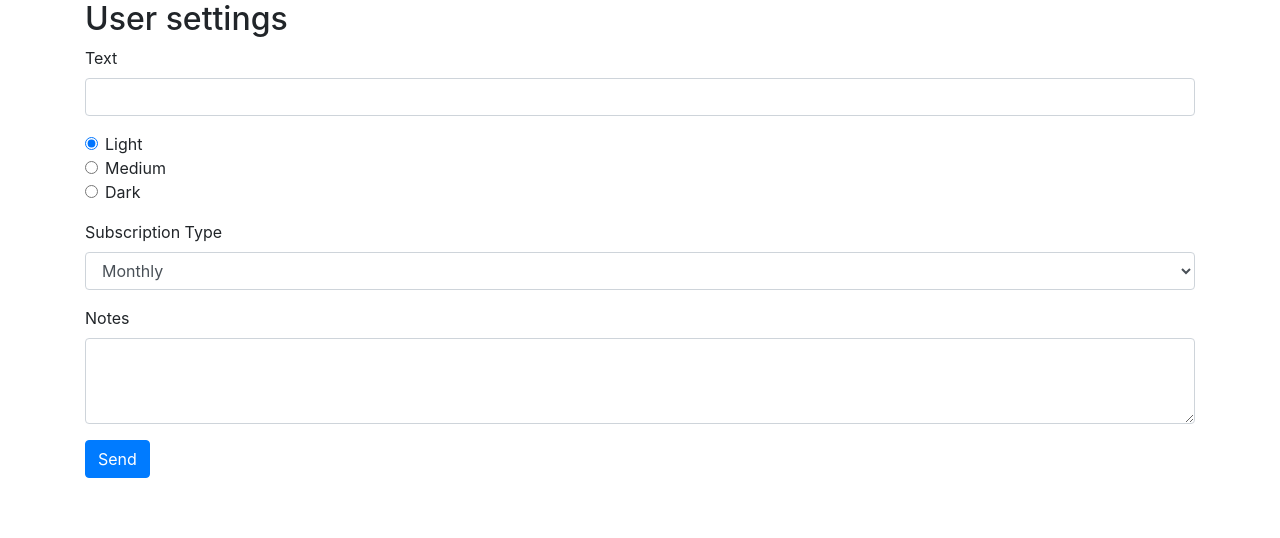
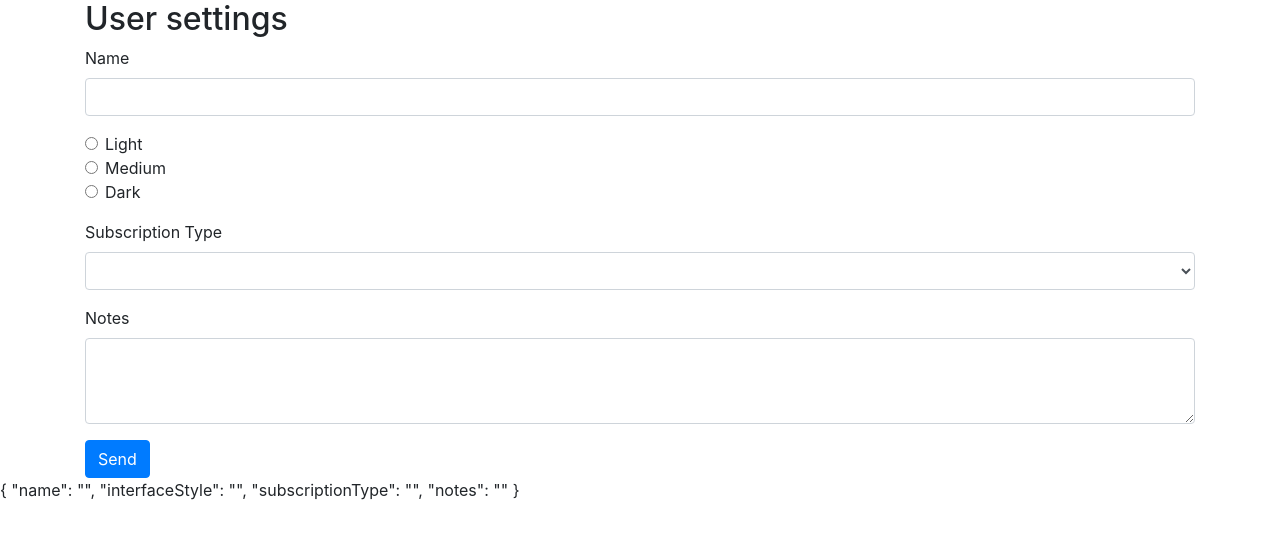
Before and after one commit to HelibertoArias/ps-demo, an Angular app: page / in a window 1280 px wide. Shown: the top 538 px of the page. Built offline with nearby package versions, Linux system fonts and the light colour scheme.

Commit message:
fix: Emtpy values into check inputs

```diff
--- a/src/app/user-settings-forms/user-settings-forms.component.html
+++ b/src/app/user-settings-forms/user-settings-forms.component.html
@@ -1,18 +1,20 @@
 <div class="container">
   <h2>User settings</h2>
-  <form method="POST">
+
+  <form #form="ngForm">
     <div class="form-group">
-      <label for="name">Text</label>
-      <input id="name" class="form-control" type="text" name="name" />
+      <label for="name">Name</label>
+      <input id="name" class="form-control" type="text" name="name" ngModel />
     </div>
     <div class="form-group">
-      <div class="form-check">
+      <div class="form-check" >
         <input
           id="ligthInterface"
           class="form-check-input"
           type="radio"
           name="interfaceStyle"
-          checked
+          value="Light"
+          ngModel
         />
         <label for="ligthInterface" class="form-check-label">Light</label>
       </div>
@@ -23,6 +25,8 @@
           class="form-check-input"
           type="radio"
           name="interfaceStyle"
+          value="Medium"
+          ngModel
         />
         <label for="mediumInterface" class="form-check-label">Medium</label>
       </div>
@@ -33,6 +37,8 @@
           class="form-check-input"
           type="radio"
           name="interfaceStyle"
+          value="Dark"
+          ngModel
         />
         <label for="darkInterface" class="form-check-label">Dark</label>
       </div>
@@ -40,19 +46,31 @@
 
     <div class="form-group">
       <label for="subscriptionType">Subscription Type</label>
-      <select id="subscriptionType" class="form-control" name="subscriptionType">
+      <select
+        id="subscriptionType"
+        class="form-control"
+        name="subscriptionType"
+        ngModel
+      >
         <option>Monthly</option>
-        <option>Annyaly</option>
+        <option>Annualy</option>
         <option>Lifetime</option>
       </select>
     </div>
 
     <div class="form-group">
       <label for="notes">Notes</label>
-      <textarea id="notes" class="form-control" name="notes" rows="3"></textarea>
+      <textarea
+        id="notes"
+        class="form-control"
+        name="notes"
+        rows="3"
+        ngModel
+      ></textarea>
     </div>
-
 
     <button class="btn btn-primary" type="button">Send</button>
   </form>
 </div>
+
+{{ form.value | json }}
```
